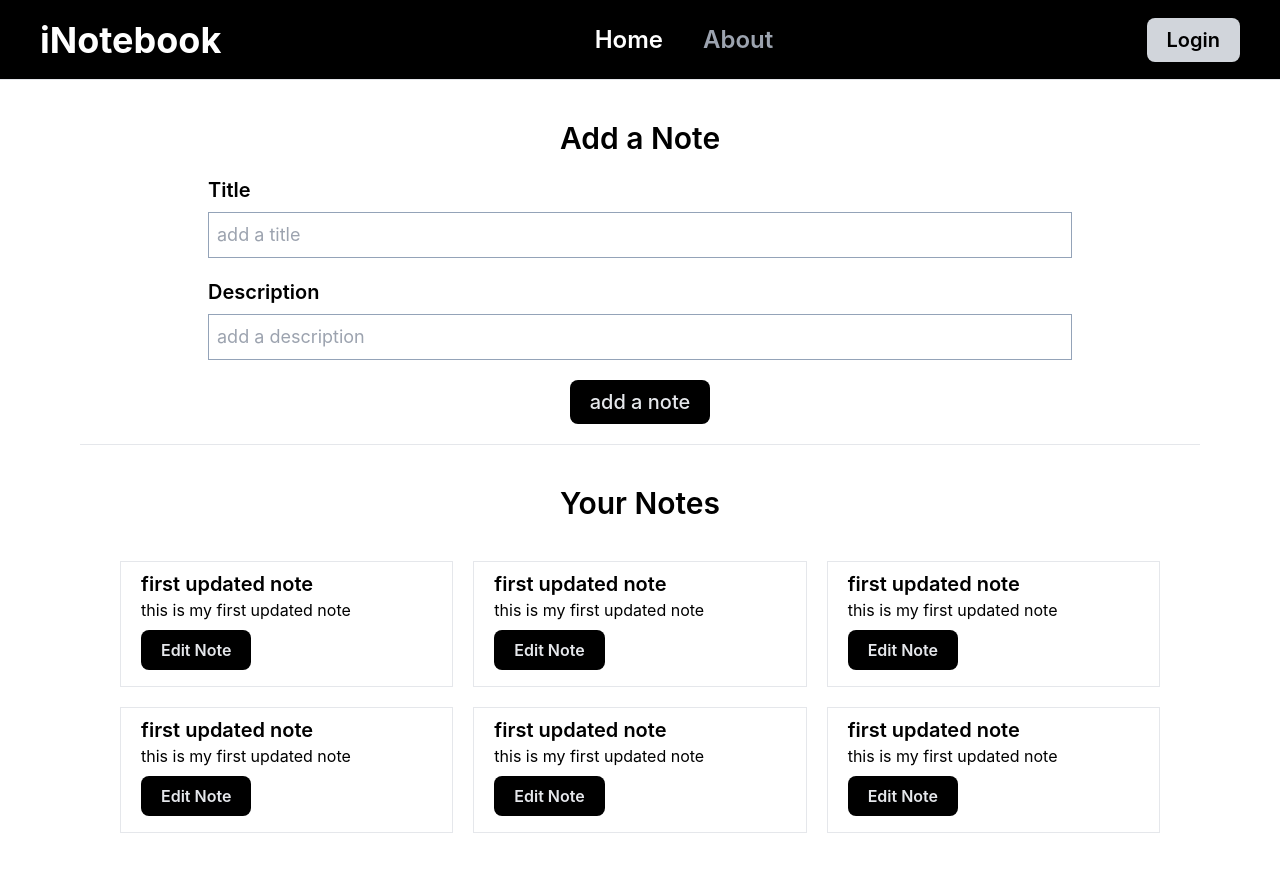
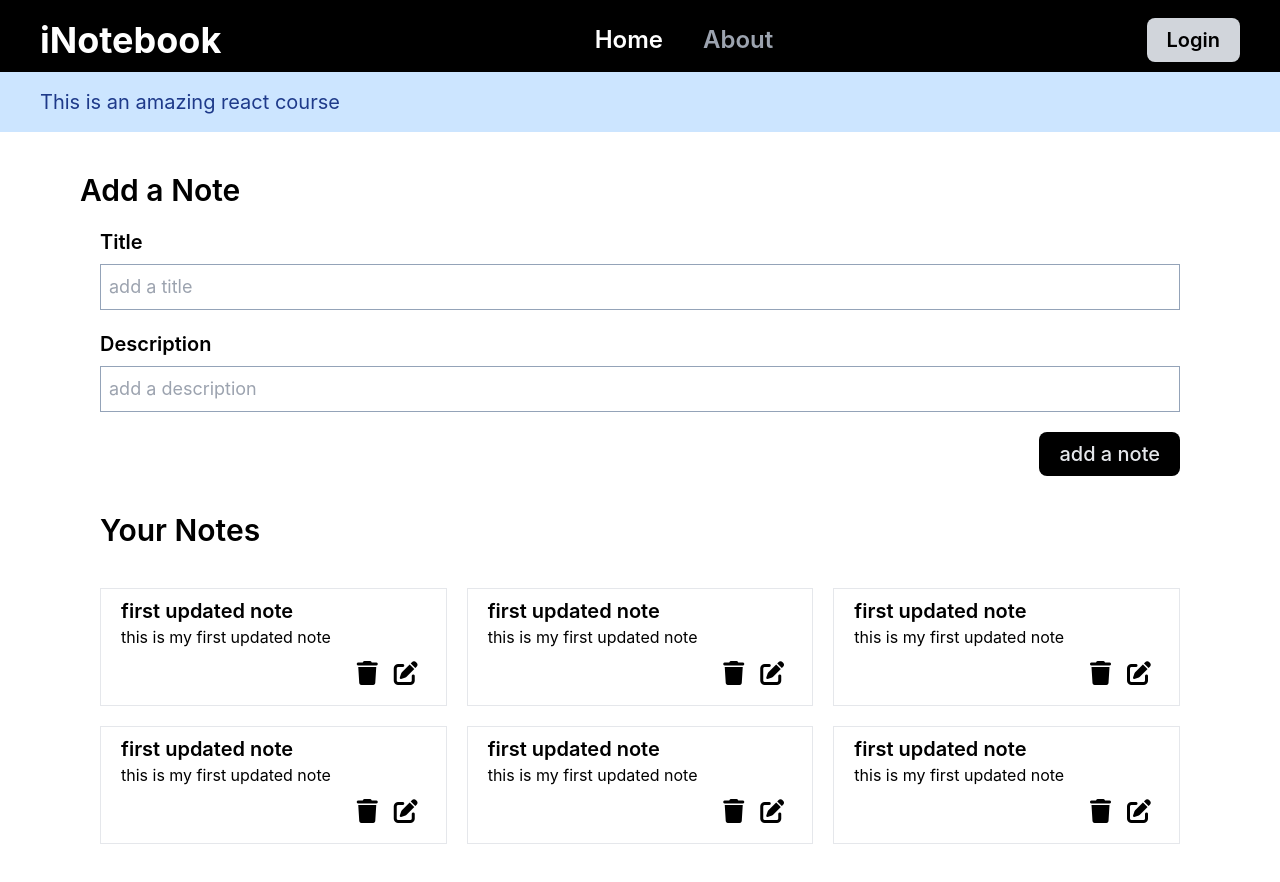
Before and after one commit to Divy2103/inotebook, a React (Create React App) app in the folder front_end/: page / in a window 1280 px wide. Shown: the top 882 px of the page. Built offline with nearby package versions, Linux system fonts and the light colour scheme; the HTML template or start-up script is replaced by a standard one.

Commit message:
adding fontawesome icon and creating Alert component

```diff
--- a/front_end/public/index.html
+++ b/front_end/public/index.html
@@ -1,18 +1,18 @@
 <!DOCTYPE html>
 <html lang="en">
+
 <head>
   <meta charset="utf-8" />
   <meta name="viewport" content="width=device-width, initial-scale=1" />
   <meta name="theme-color" content="#000000" />
-    <meta
-      name="description"
-      content="Web site created using create-react-app"
-    />
+  <meta name="description" content="Web site created using create-react-app" />
 
   <title>Notebook - Your notes secured in the cloud</title>
 </head>
+
 <body>
   <div id="root"></div>
+  <script src="https://kit.fontawesome.com/d2aef75ca4.js" crossorigin="anonymous"></script>
+</body>
 
-  </body>
 </html>
--- a/front_end/src/App.js
+++ b/front_end/src/App.js
@@ -8,6 +8,7 @@ import {
   Route,
 } from "react-router-dom";
 import NoteState from './context/notes/NoteState';
+import Alert from './components/Alert';
 
 function App() {
   return (
@@ -15,6 +16,7 @@ function App() {
       <NoteState>
         <Router>
           <Navbar />
+          <Alert message="This is an amazing react course"/>
           <div className='px-20 py-10'>
           <Routes >
             <Route path="/" element={<Home />}></Route>
--- /dev/null
+++ b/front_end/src/components/Alert.js
@@ -0,0 +1,11 @@
+import React from 'react'
+
+const Alert = (props) => {
+  return (
+    <div className='py-4 text-blue-900 px-10 text-xl -mt-2 bg-[#cce5ff]' role='alert'>
+      {props.message}
+    </div>
+  )
+}
+
+export default Alert
--- a/front_end/src/components/Home.js
+++ b/front_end/src/components/Home.js
@@ -5,21 +5,21 @@ const Home = () => {
 
   return (
     <div>
-      <h1 className='text-3xl font-semibold text-center'>Add a Note</h1>
-      <form action="" className='m-3 p-2 flex flex-col justify-center items-center'>
-        <div className='mb-5 flex flex-col space-y-2 w-[80%]'>
+      <h1 className='text-3xl font-semibold'>Add a Note</h1>
+      <form action="" className='m-3 p-2 flex flex-col'>
+        <div className='mb-5 flex flex-col space-y-2'>
           <label htmlFor="title" className='text-xl font-semibold'>Title</label>
           <input type="text" id='title' name='title' className='w-full border border-slate-400 p-2 text-lg outline-slate-400' placeholder='add a title' />
         </div>
-        <div className='mb-5 flex flex-col space-y-2 w-[80%]'>
+        <div className='mb-5 flex flex-col space-y-2'>
           <label htmlFor="desc" className='text-xl font-semibold'>Description</label>
           <input type="text" id='desc' name='desc' className='w-full border border-slate-400 p-2 text-lg outline-slate-400' placeholder='add a description' />
         </div>
-        <button className='bg-black p-2 px-5 text-xl text-gray-200 hover:text-white rounded-lg font-medium'>add a note</button>
+        <button className='bg-black p-2 px-5 text-xl text-gray-200 place-self-end hover:text-white rounded-lg font-medium'>add a note</button>
       </form>
-      <hr />
-      <div className='m-5 p-5'>
-        <h1 className='text-3xl font-semibold text-center'>Your Notes</h1>
+      {/* <hr /> */}
+      <div className='my-5 mx-3 p-2'>
+        <h1 className='text-3xl font-semibold '>Your Notes</h1>
         <Notes/>
       </div>
     </div>
--- a/front_end/src/components/NoteItem.js
+++ b/front_end/src/components/NoteItem.js
@@ -7,7 +7,11 @@ const NoteItem = (props) => {
             <div className='border py-2 px-5'>
                 <h5 className='text-xl font-semibold'>{note.title}</h5>
                 <p className=''>{note.description}</p>
-                <button href="/" className='bg-black text-gray-200 hover:text-white py-2 rounded-lg font-semibold px-5 my-2'>Edit Note</button>
+                {/* <button href="/" className='bg-black text-gray-200 hover:text-white py-2 rounded-lg font-semibold px-5 my-2'>Edit Note</button> */}
+                <div className='flex justify-end'>
+                <i className="fa-solid fa-trash text-2xl m-2 cursor-pointer"></i>
+                <i className="fa-solid fa-pen-to-square text-2xl m-2 cursor-pointer"></i>
+                </div>
             </div>
         </div>
     )
--- a/front_end/src/components/Notes.js
+++ b/front_end/src/components/Notes.js
@@ -8,7 +8,7 @@ const Notes = () => {
     return (
         <div className='grid grid-flow-row grid-cols-3 2xl:grid-cols-4 gap-5 mt-10'>
             {notes.map((note) => {
-                return <NoteItem note={note} />;
+                return <NoteItem note={note} key={note._id} />;
             })}
         </div>
     )
--- a/front_end/src/context/notes/NoteState.js
+++ b/front_end/src/context/notes/NoteState.js
@@ -5,7 +5,7 @@ const NoteState = (props) => {
 
     const notesInitial = [
         {
-            "_id": "64df45fb91cc9edd4ba9fc2a",
+            "_id": "64df45fb91cc9edd4ba9fc2a1",
             "user": "64df3bd130ef972b8a603c84",
             "title": "first updated note",
             "description": "this is my first updated note",
@@ -14,7 +14,7 @@ const NoteState = (props) => {
             "__v": 0
         },
         {
-            "_id": "64df45fb91cc9edd4ba9fc2a",
+            "_id": "64df45fb91cc9edd4ba9fc2a2",
             "user": "64df3bd130ef972b8a603c84",
             "title": "first updated note",
             "description": "this is my first updated note",
@@ -23,7 +23,7 @@ const NoteState = (props) => {
             "__v": 0
         },
         {
-            "_id": "64df45fb91cc9edd4ba9fc2a",
+            "_id": "64df45fb91cc9edd4ba9fc2a3",
             "user": "64df3bd130ef972b8a603c84",
             "title": "first updated note",
             "description": "this is my first updated note",
@@ -32,7 +32,7 @@ const NoteState = (props) => {
             "__v": 0
         },
         {
-            "_id": "64df45fb91cc9edd4ba9fc2a",
+            "_id": "64df45fb91cc9edd4ba9fc2a4",
             "user": "64df3bd130ef972b8a603c84",
             "title": "first updated note",
             "description": "this is my first updated note",
@@ -41,7 +41,7 @@ const NoteState = (props) => {
             "__v": 0
         },
         {
-            "_id": "64df45fb91cc9edd4ba9fc2a",
+            "_id": "64df45fb91cc9edd4ba9fc2a5",
             "user": "64df3bd130ef972b8a603c84",
             "title": "first updated note",
             "description": "this is my first updated note",
@@ -50,7 +50,7 @@ const NoteState = (props) => {
             "__v": 0
         },
         {
-            "_id": "64df45fb91cc9edd4ba9fc2a",
+            "_id": "64df45fb91cc9edd4ba9fc2a6",
             "user": "64df3bd130ef972b8a603c84",
             "title": "first updated note",
             "description": "this is my first updated note",
```
Lines whose indentation alone changed are shown as unchanged.
